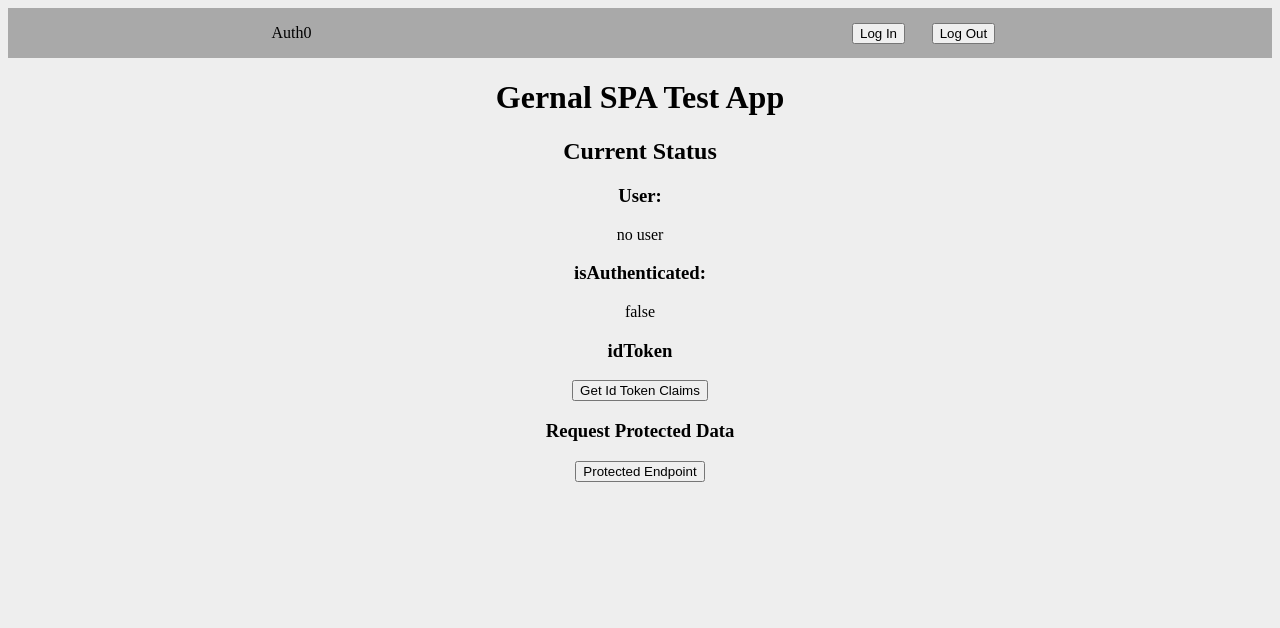
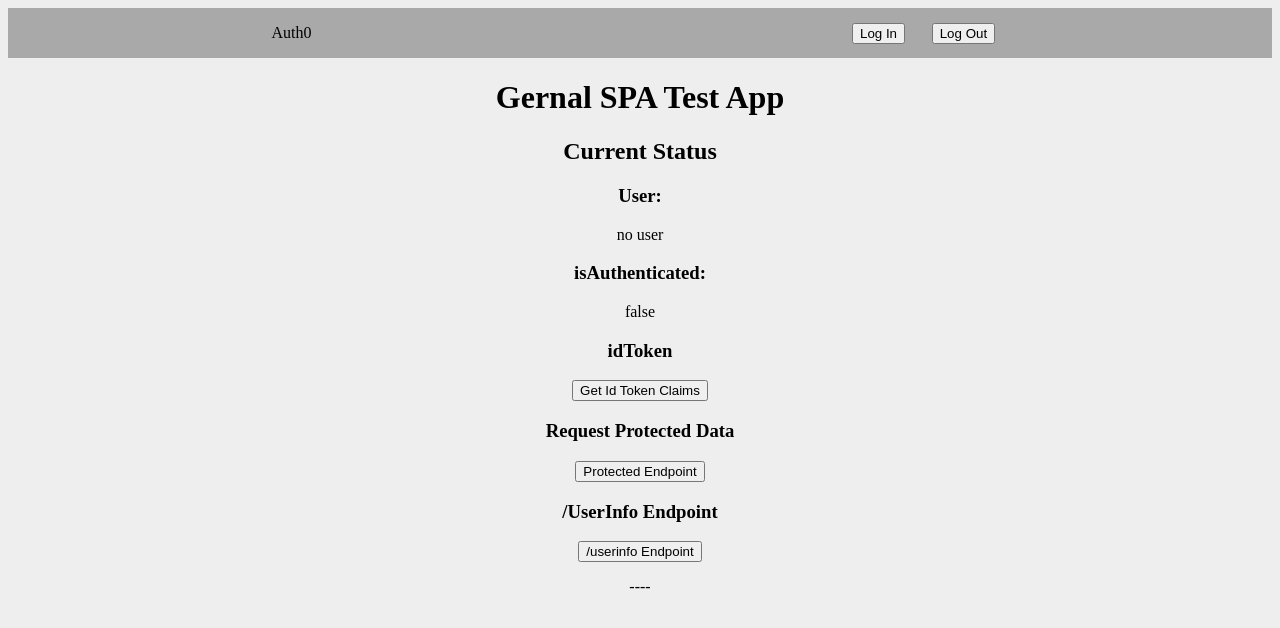
Before and after one commit to ericulley/test-general-spa, a React (Create React App) app: page / in a window 1280 px wide. Shown: the top 628 px of the page. Built offline with nearby package versions, Linux system fonts and the light colour scheme; no server answers.

Commit message:
added userinfo endpoint

```diff
--- a/src/App.js
+++ b/src/App.js
@@ -1,25 +1,36 @@
 // Dependencies
-import { Auth0Provider } from '@auth0/auth0-react'
+import { Auth0Provider, useAuth0 } from '@auth0/auth0-react'
 //Components
 import NavBar from './components/NavBar'
 import Main from './components/Main'
 import RequestData from './components/RequestData'
+import UserInfo from './components/UserInfo'
+
+const DOMAIN = process.env.REACT_APP_AUTH0_DOMAIN
+const CLIENT_ID = process.env.REACT_APP_AUTH0_CLIENT_ID
+const AUDIENCE = process.env.REACT_APP_AUTH0_AUDIENCE
 
 const App = () => {
 
+  const {  } = useAuth0()
+
   return (
     <Auth0Provider
-      domain={process.env.REACT_APP_AUTH0_DOMAIN}
-      clientId={process.env.REACT_APP_AUTH0_CLIENT_ID}
+      domain={DOMAIN}
+      clientId={CLIENT_ID}
       redirectUri={window.location.origin}
       // Set audience to the identifier of the API you created
-      audience={process.env.REACT_APP_AUTH0_AUDIENCE}
+      audience={AUDIENCE}
+      // useRefreshTokens={true}
       scope="read:auth"
+      // sessionCheckExpiryDays is basically tryAutoAuthorize
+      // sessionCheckExpiryDays={.01}
     >
       <div className="App">
         <NavBar />
         <Main />
         <RequestData />
+        <UserInfo />
       </div>
     </Auth0Provider>
   )
--- /dev/null
+++ b/src/components/UserInfo.jsx
@@ -0,0 +1,38 @@
+import { useState } from "react"
+import axios from "axios"
+import { useAuth0 } from "@auth0/auth0-react"
+
+const DOMAIN = process.env.REACT_APP_AUTH0_DOMAIN
+
+const UserInfo = () => {
+
+    const [userData, setUserData] = useState()
+
+    const { getAccessTokenSilently, getIdTokenClaims } = useAuth0()
+
+    const fetchUserData = async () => {
+        try {
+            const aToken = await getAccessTokenSilently()
+            const response = await axios.get(`https://${DOMAIN}/userinfo`,
+            {
+                headers: {
+                    Authorization: `Bearer ${aToken}`,
+                }
+            })
+            setUserData(response.data)
+            console.log(response.data)
+        } catch (err) {
+            console.error(err.message)
+        }
+    }
+
+    return (
+        <div id="auth-container">
+            <h3>/UserInfo Endpoint</h3>
+            <button onClick={fetchUserData}>/userinfo Endpoint</button>
+            {userData ? <p>Check Console</p> : <p>----</p>}
+        </div>
+    )
+}
+
+export default UserInfo
```
